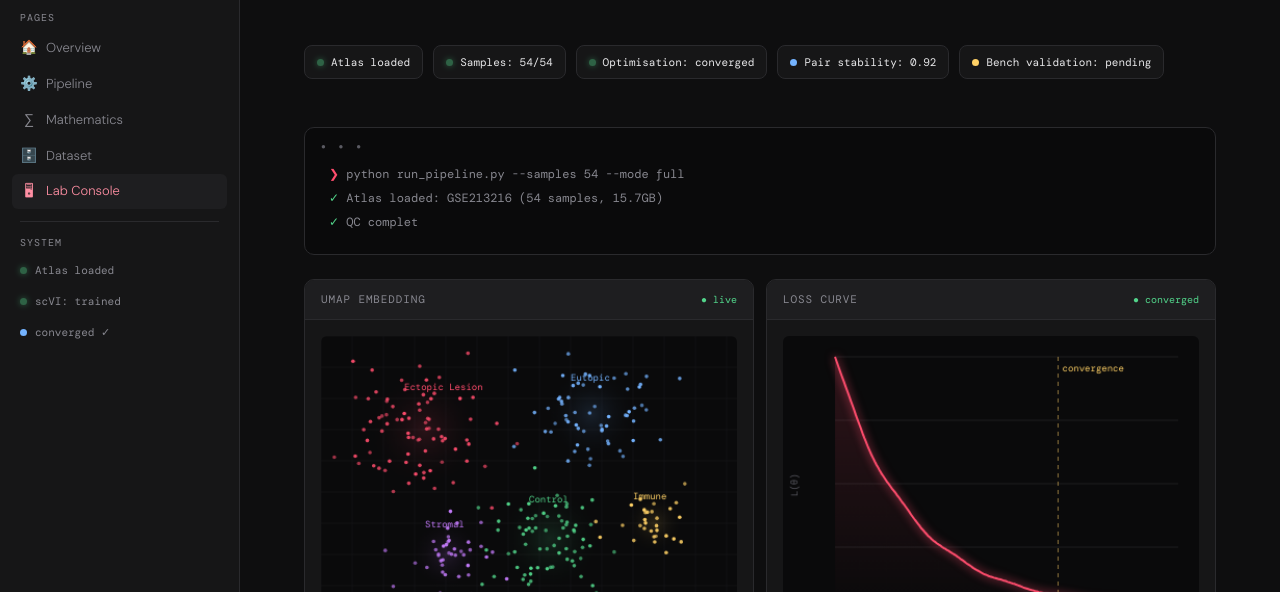
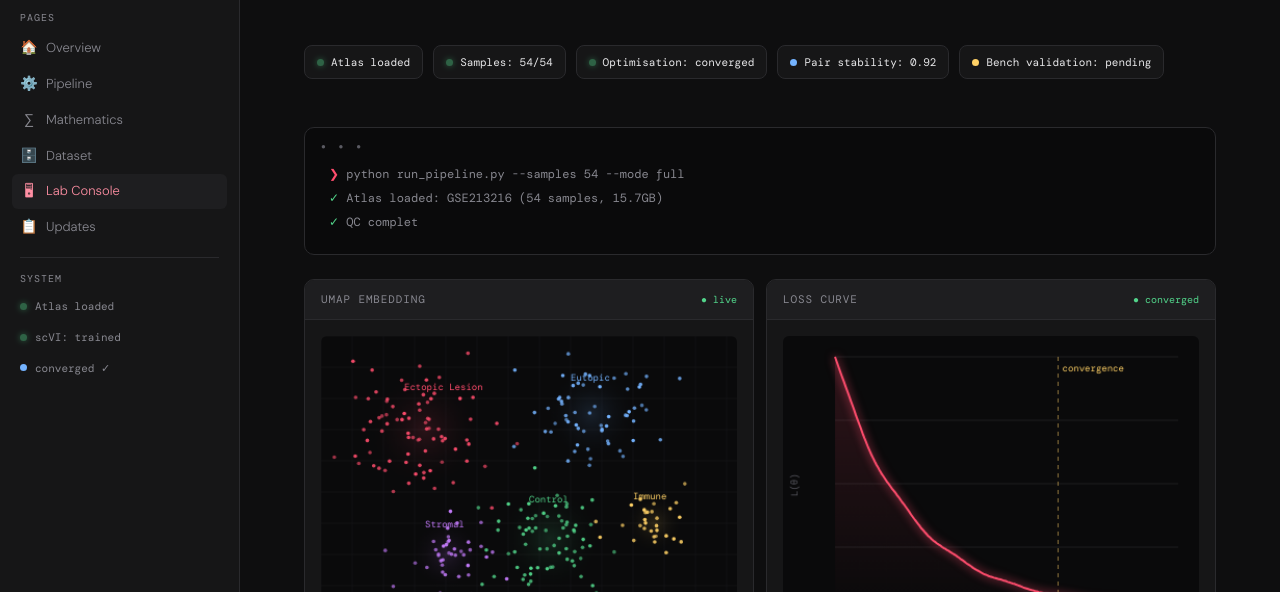
Before and after one commit to vqxr/cainelaboratories.org, a plain HTML site: page console.html in a window 1280 px wide. Shown: the part 208-800 px from the top of the page. Drawn offline with nearby package versions, Linux system fonts and the light colour scheme; a web font is replaced by a local one.

Commit message:
Add files via upload

```diff
--- a/console.html
+++ b/console.html
@@ -22,6 +22,7 @@
       <a href="math.html" class="nav-item"><span class="icon">∑</span> Mathematics</a>
       <a href="dataset.html" class="nav-item"><span class="icon">🗄️</span> Dataset</a>
       <a href="console.html" class="nav-item active"><span class="icon">🖥</span> Lab Console</a>
+      <a href="updates.html" class="nav-item"><span class="icon">📋</span> Updates</a>
     </div>
     <div class="sidebar-divider"></div>
     <div class="nav-section">
```
